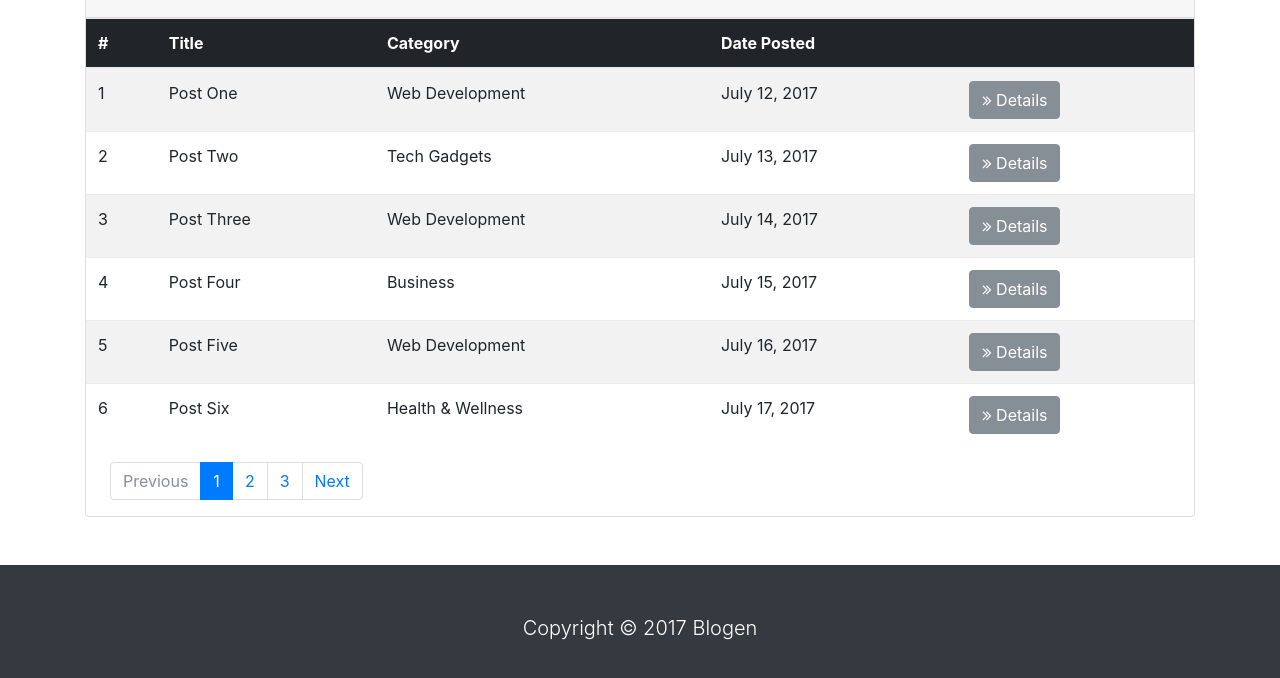
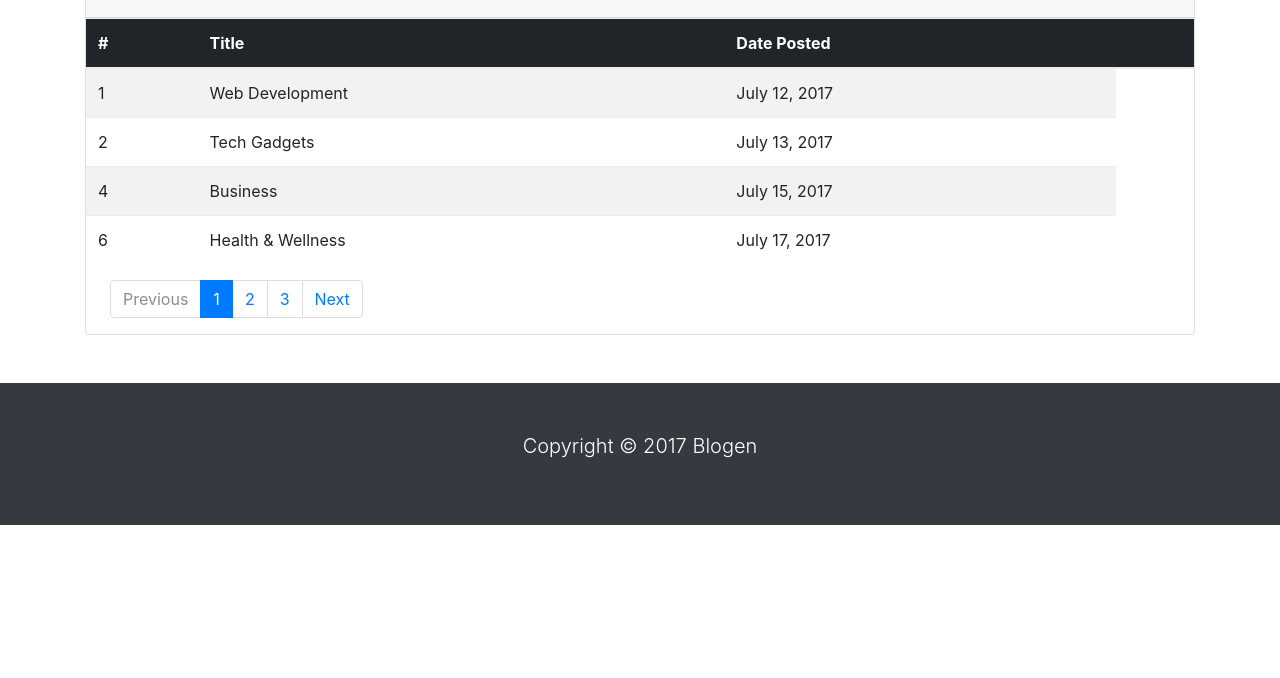
Before and after one commit to toddcf/blogen, a website: page src/categories.html in a window 1280 px wide. Shown: the part 260-938 px from the top of the page. After the commit the page ends 800 px from the top, so only its background shows below. Drawn offline with Linux system fonts and the light colour scheme; a script that the page names is missing.

```diff
--- a/src/categories.html
+++ b/src/categories.html
@@ -116,7 +116,6 @@
 								<tr>
 									<th>#</th>
 									<th>Title</th>
-									<th>Category</th>
 									<th>Date Posted</th>
 									<th></th>
 								</tr>
@@ -124,45 +123,23 @@
 							<tbody>
 								<tr>
 									<td scope="row">1</td>
-									<td>Post One</td>
 									<td>Web Development</td>
 									<td>July 12, 2017</td>
-									<td><a href="details.html" class="btn btn-secondary"><i class="fa fa-angle-double-right"></i>&nbsp;Details</a></td>
 								</tr>
 								<tr>
 									<td scope="row">2</td>
-									<td>Post Two</td>
 									<td>Tech Gadgets</td>
 									<td>July 13, 2017</td>
-									<td><a href="details.html" class="btn btn-secondary"><i class="fa fa-angle-double-right"></i>&nbsp;Details</a></td>
-								</tr>
-								<tr>
-									<td scope="row">3</td>
-									<td>Post Three</td>
-									<td>Web Development</td>
-									<td>July 14, 2017</td>
-									<td><a href="details.html" class="btn btn-secondary"><i class="fa fa-angle-double-right"></i>&nbsp;Details</a></td>
 								</tr>
 								<tr>
 									<td scope="row">4</td>
-									<td>Post Four</td>
 									<td>Business</td>
 									<td>July 15, 2017</td>
-									<td><a href="details.html" class="btn btn-secondary"><i class="fa fa-angle-double-right"></i>&nbsp;Details</a></td>
-								</tr>
-								<tr>
-									<td scope="row">5</td>
-									<td>Post Five</td>
-									<td>Web Development</td>
-									<td>July 16, 2017</td>
-									<td><a href="details.html" class="btn btn-secondary"><i class="fa fa-angle-double-right"></i>&nbsp;Details</a></td>
 								</tr>
 								<tr>
 									<td scope="row">6</td>
-									<td>Post Six</td>
 									<td>Health&nbsp;&amp;&nbsp;Wellness</td>
 									<td>July 17, 2017</td>
-									<td><a href="details.html" class="btn btn-secondary"><i class="fa fa-angle-double-right"></i>&nbsp;Details</a></td>
 								</tr>
 							</tbody>
 						</table>
```
